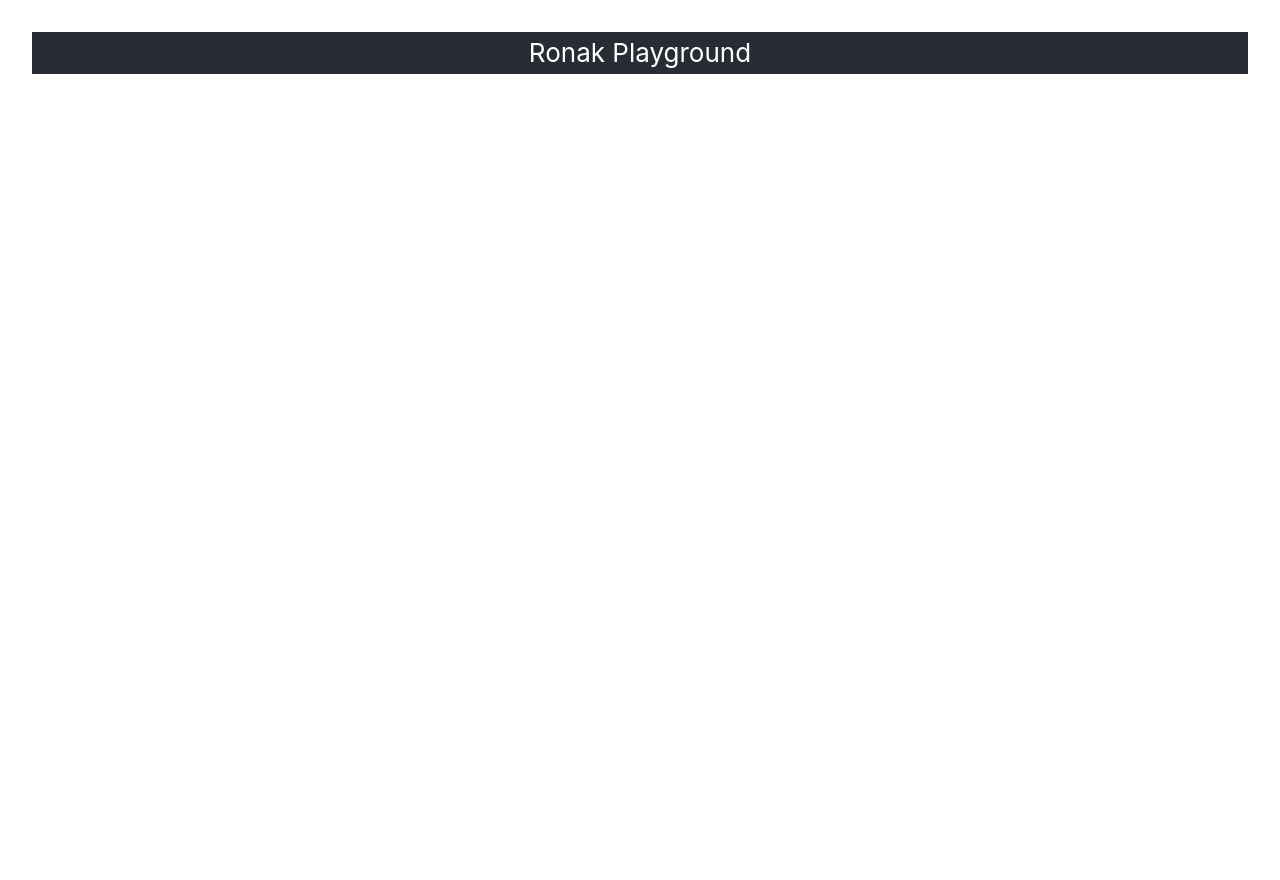
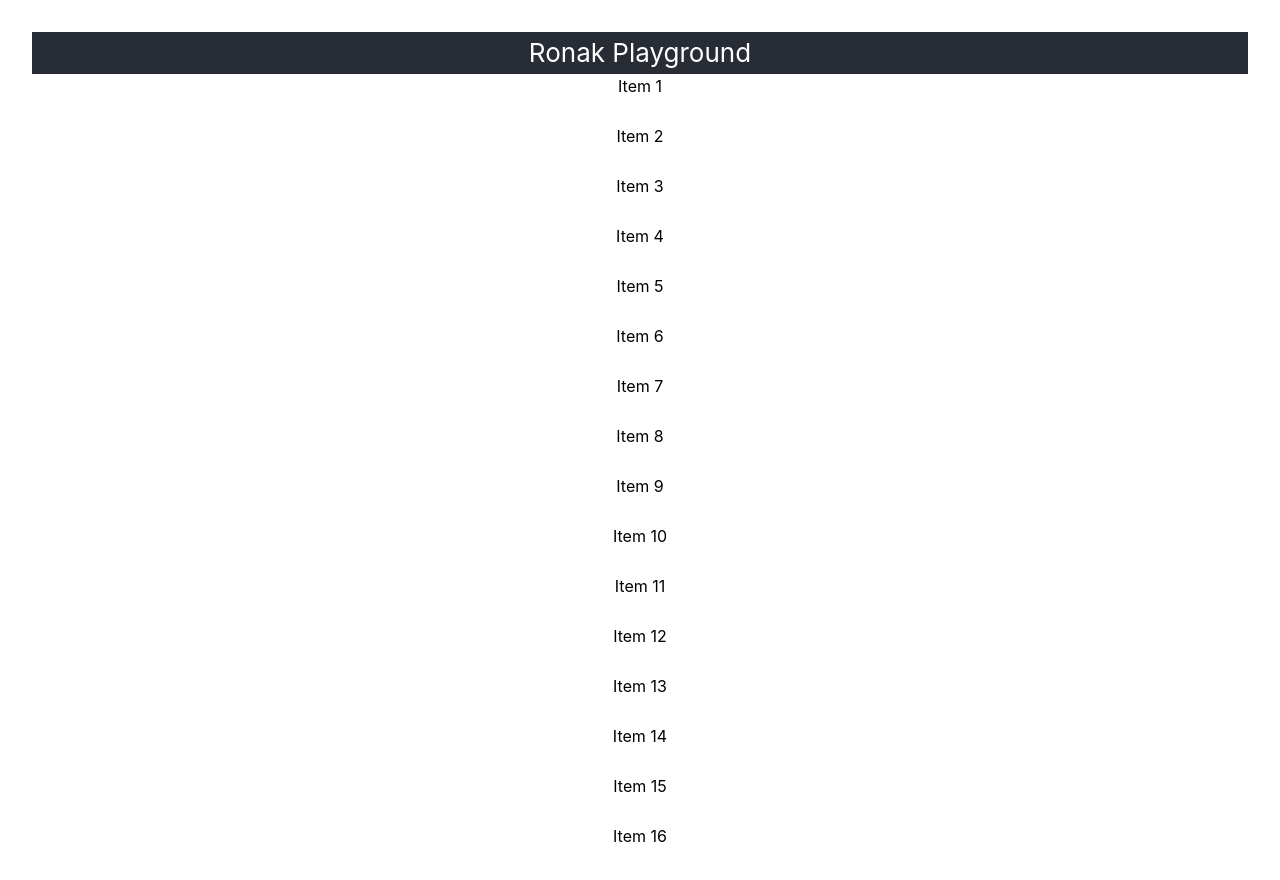
Before and after one commit to 21ronak/ronak-playground, a React (Create React App) app: page /VirtualizedList in a window 1280 px wide. Before the commit this address had no page. Shown: the top 880 px of the page. Before the commit the page ends 800 px from the top, so only its background shows below. Built offline with nearby package versions, Linux system fonts and the light colour scheme.

Commit message:
Add VirtualizedList

```diff
--- a/src/App.tsx
+++ b/src/App.tsx
@@ -18,6 +18,7 @@ import DoordashUI from './components/Doordash_UI/App';
 import DogBreedsList from './components/DogBreedsList';
 import SeatBooking from './components/SeatBooking/SeatBooking';
 import PlayerTable from './components/TableSorting';
+import VirtualizedList from './components/VirtualizedList';
 
 function App() {
   return (
@@ -43,6 +44,7 @@ function App() {
           <Route path="/DogBreedsList" element={<DogBreedsList />} />
           <Route path="/SeatBooking" element={<SeatBooking />} />
           <Route path="/PlayerTable" element={<PlayerTable />} />
+          <Route path="/VirtualizedList" element={<VirtualizedList />} />
         </Routes>
       </Router>
     </div>
--- a/src/Home.js
+++ b/src/Home.js
@@ -22,6 +22,7 @@ const Home = () => {
         <li><Link to="/DogBreedsList">DogBreedsList</Link></li>
         <li><Link to="/SeatBooking">SeatBooking</Link></li>
         <li><Link to="/PlayerTable">PlayerTableSort</Link></li>
+        <li><Link to="/VirtualizedList">VirtualizedList</Link></li>
       </ul>
     </div>
   );
--- /dev/null
+++ b/src/components/VirtualizedList.js
@@ -0,0 +1,64 @@
+import React, { useState, useRef, useEffect } from "react";
+
+// Generate default list items for demonstration
+const defaultItems = new Array(1000)
+  .fill(null)
+  .map((_, index) => `Item ${index + 1}`);
+
+const VirtualizedList = ({ items = defaultItems, itemHeight = 50 }) => {
+  const [visibleItems, setVisibleItems] = useState([]);
+  const [startIndex, setStartIndex] = useState(0);
+  const containerRef = useRef(null);
+
+  useEffect(() => {
+    // Updates the visible slice of items based on the scroll position.
+    const handleScroll = () => {
+      const container = containerRef.current;
+      const scrollTop = container.scrollTop;          // Current scroll position
+      const containerHeight = container.clientHeight;   // Height of the viewport
+
+      // Determine the index of the first item in view.
+      const newStartIndex = Math.floor(scrollTop / itemHeight);
+      // Determine the last index in view (accounting for partially visible items).
+      const endIndex = Math.min(
+        items.length - 1,
+        Math.ceil((scrollTop + containerHeight) / itemHeight)
+      );
+
+      // Update state: starting index and slice of visible items.
+      setStartIndex(newStartIndex);
+      setVisibleItems(items.slice(newStartIndex, endIndex + 1));
+    };
+
+    // Attach scroll event listener and perform initial calculation.
+    const container = containerRef.current;
+    container.addEventListener("scroll", handleScroll);
+    handleScroll();
+
+    return () => container.removeEventListener("scroll", handleScroll);
+  }, [items, itemHeight]);
+
+  return (
+    <div
+      ref={containerRef}
+      style={{
+        overflowY: "auto",
+        maxHeight: "100vh",
+      }}
+    >
+      {/* This outer div sets the total height for the scroll bar */}
+      <div style={{ height: items.length * itemHeight, position: "relative" }}>
+        {/* The inner div is offset to the correct vertical position */}
+        <div style={{ transform: `translateY(${startIndex * itemHeight}px)` }}>
+          {visibleItems.map((item, index) => (
+            <div key={startIndex + index} style={{ height: itemHeight }}>
+              {item}
+            </div>
+          ))}
+        </div>
+      </div>
+    </div>
+  );
+};
+
+export default VirtualizedList;
```
